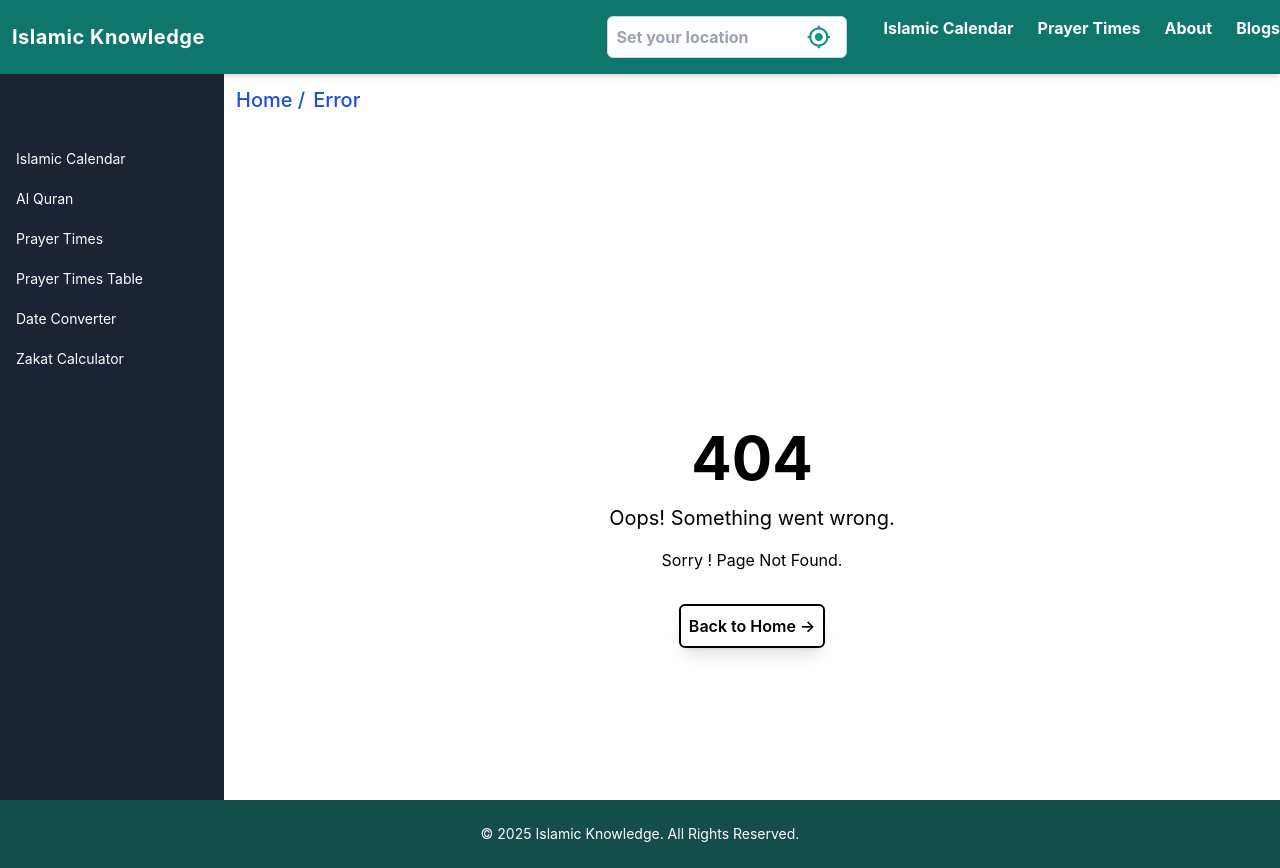
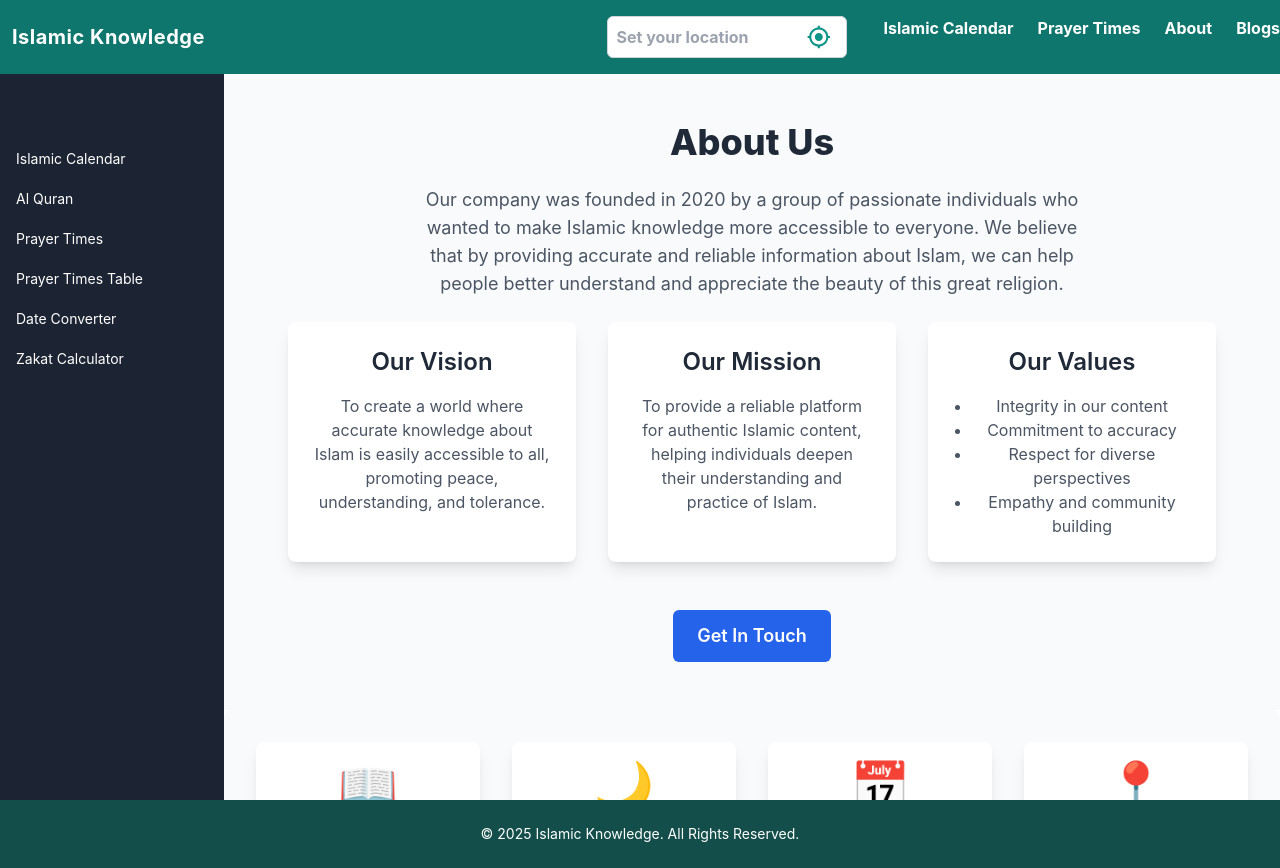
Before and after one commit to somu46/Islamic-calendar, a React (Create React App) app: page /data/about in a window 1280 px wide. Built offline with nearby package versions, Linux system fonts and the light colour scheme.

Commit message:
`feat: Added About page and updated routing, removed commented out features`

```diff
--- a/src/Components/Feature/Feature.js
+++ b/src/Components/Feature/Feature.js
@@ -2,19 +2,19 @@ import React from "react";
 
 const features = [
   { name: "Al Quran", icon: "📖" },
-  { name: "Duas", icon: "🙏" },
+  // { name: "Duas", icon: "🙏" },
   { name: "Special Islamic Days", icon: "🌙" },
-  { name: "Islamic Gallery", icon: "🖼️" },
+  // { name: "Islamic Gallery", icon: "🖼️" },
   { name: "Calendar", icon: "📅" },
-  { name: "Hadith", icon: "📜" },
-  { name: "Qibla Direction", icon: "🧭" },
+  // { name: "Hadith", icon: "📜" },
+  // { name: "Qibla Direction", icon: "🧭" },
   { name: "Islamic Places", icon: "📍" },
   { name: "Date Converter", icon: "🔄" },
   { name: "Prayer Widgets", icon: "🕋" },
   { name: "Zakat Calculator", icon: "💰" },
-  { name: "Knowledge", icon: "📚" },
-  { name: "IslamicFinder News", icon: "📰" },
-  { name: "PrayerBook", icon: "📔" },
+  // { name: "Knowledge", icon: "📚" },
+
+  // { name: "PrayerBook", icon: "📔" },
 ];
 
 const Feature = () => {
--- a/src/Components/Home/Home.js
+++ b/src/Components/Home/Home.js
@@ -1,6 +1,6 @@
 import React from 'react';
 import { Link } from 'react-router-dom';
-
+import Feature from '../Feature/Feature';
 const Home = () => {
   return (
     <div className="flex flex-col min-h-screen bg-gradient-to-r from-teal-50 to-cyan-100">
@@ -38,7 +38,7 @@ const Home = () => {
             </a>
           </div>
         </section>
-
+        <Feature/>
         {/* Inspirational Quote */}
         <section id="prayers" className="bg-gradient-to-r from-teal-100 to-cyan-50 py-20">
           <div className="container mx-auto text-center">
--- /dev/null
+++ b/src/Pages/About/About.js
@@ -0,0 +1,54 @@
+import React from 'react';
+
+const About = () => {
+  return (
+    <div className="bg-gray-50 py-12 px-6 sm:px-10 lg:px-16">
+      <div className="max-w-7xl mx-auto text-center">
+        <h1 className="text-4xl font-extrabold text-gray-800 mb-6">About Us</h1>
+        <p className="text-lg text-gray-600 mb-6 max-w-2xl mx-auto">
+          Our company was founded in 2020 by a group of passionate individuals who wanted to make Islamic knowledge more accessible to everyone. We believe that by providing accurate and reliable information about Islam, we can help people better understand and appreciate the beauty of this great religion.
+        </p>
+
+        <div className="flex flex-wrap justify-center gap-8">
+          {/* Vision Section */}
+          <div className="bg-white shadow-lg rounded-lg p-6 w-full sm:w-72">
+            <h2 className="text-2xl font-semibold text-gray-800 mb-4">Our Vision</h2>
+            <p className="text-gray-600">
+              To create a world where accurate knowledge about Islam is easily accessible to all, promoting peace, understanding, and tolerance.
+            </p>
+          </div>
+
+          {/* Mission Section */}
+          <div className="bg-white shadow-lg rounded-lg p-6 w-full sm:w-72">
+            <h2 className="text-2xl font-semibold text-gray-800 mb-4">Our Mission</h2>
+            <p className="text-gray-600">
+              To provide a reliable platform for authentic Islamic content, helping individuals deepen their understanding and practice of Islam.
+            </p>
+          </div>
+
+          {/* Values Section */}
+          <div className="bg-white shadow-lg rounded-lg p-6 w-full sm:w-72">
+            <h2 className="text-2xl font-semibold text-gray-800 mb-4">Our Values</h2>
+            <ul className="list-disc pl-5 text-gray-600">
+              <li>Integrity in our content</li>
+              <li>Commitment to accuracy</li>
+              <li>Respect for diverse perspectives</li>
+              <li>Empathy and community building</li>
+            </ul>
+          </div>
+        </div>
+
+        <div className="mt-12 text-center">
+          <a
+            href="/contact"
+            className="inline-block px-6 py-3 bg-blue-600 text-white rounded-md text-lg font-semibold hover:bg-blue-700 transition duration-200"
+          >
+            Get In Touch
+          </a>
+        </div>
+      </div>
+    </div>
+  );
+};
+
+export default About;
--- a/src/Pages/index.js
+++ b/src/Pages/index.js
@@ -4,7 +4,7 @@ import PrayerTimetable from "./PrayerTimesTable/PrayerTimesTable";
 import AlQuran from "./AlQuran/AlQuran";
 import ZakatCalculator from "./ZakatCalculator/ZakatCalculator";
 import DateConverter from "./DateConverter/DateConverter";
+import About from "./About/About";
 
 
-
-export {Error,IslamicCalendar,PrayerTimetable,AlQuran,ZakatCalculator,DateConverter}
+export {Error,IslamicCalendar,PrayerTimetable,AlQuran,ZakatCalculator,DateConverter,About}
```
Also changed, not shown: src/index.js (+5 -2 lines).
